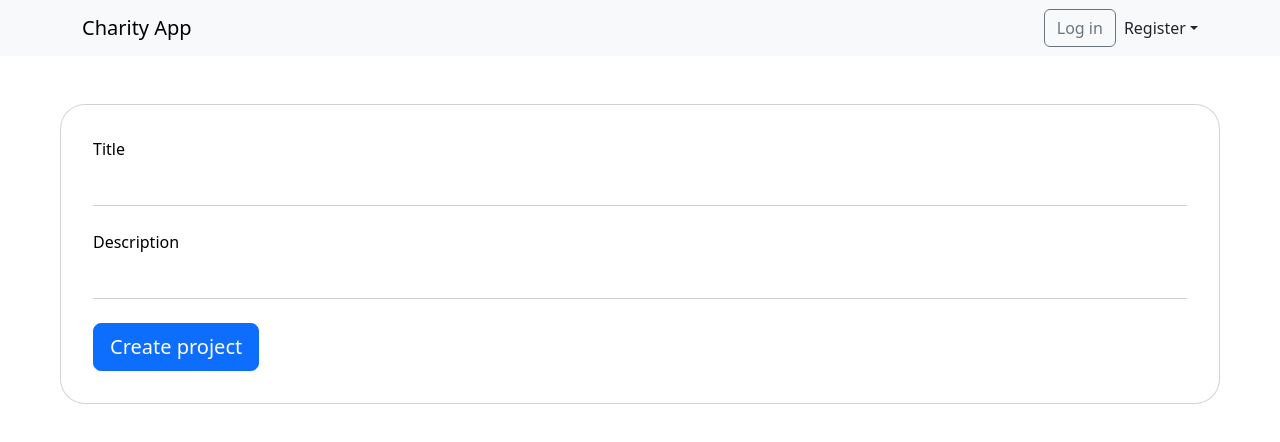
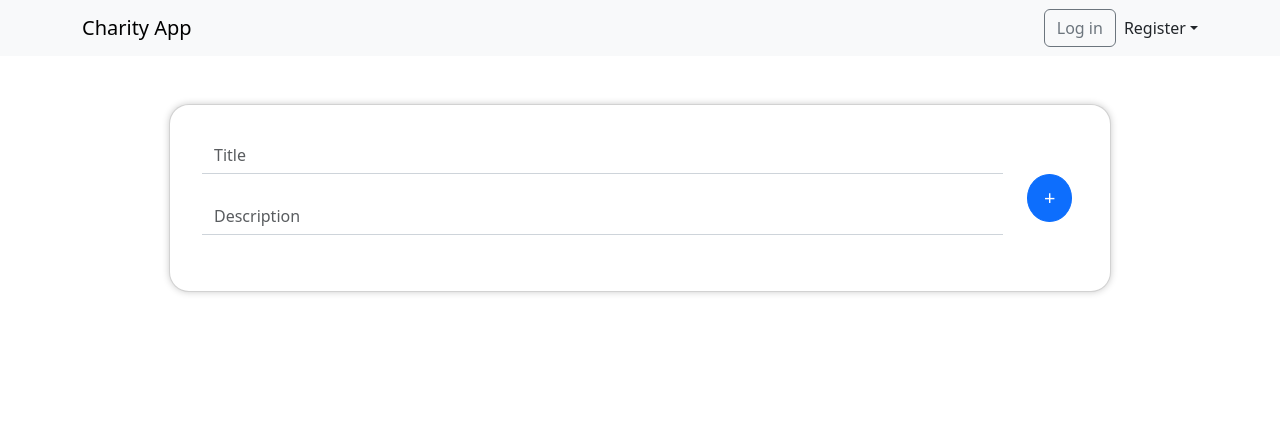
Before and after one commit to rebeccaariss/charity-registry, a React (Create React App) app in the folder react-front-end/: page /profile/1/create-project in a window 1280 px wide. Shown: the top 442 px of the page. Built offline with nearby package versions, Linux system fonts and the light colour scheme.

Commit message:
Modify CreateProject component for cleaner appearance

```diff
--- a/react-front-end/src/components/CreateProject.jsx
+++ b/react-front-end/src/components/CreateProject.jsx
@@ -36,21 +36,24 @@ export function CreateProject() {
   };
 
   return (
-    <Container fluid>
-      <Card className="text-black m-5" style={{ borderRadius: "25px", padding: "1rem" }}>
+    <Container fluid className="d-flex justify-content-center align-items-center">
+      <Card className="text-black m-5" style={{ width: "75%", borderRadius: "20px", padding: "1rem", boxShadow: "0 0 7px #ccc" }}>
         <Card.Body>
           <Form onSubmit={handleFormSubmit}>
-            {/* Organization Information */}
-            <Form.Group className="mb-4">
-              <Form.Label>Title</Form.Label>
-              <Form.Control type="text" id="name" name="name" value={project.name} onChange={handleInputChange} />
-            </Form.Group>
-
-            <Form.Group className="mb-4">
-              <Form.Label>Description</Form.Label>
-              <Form.Control type="text" id="description" name="description" value={project.description} onChange={handleInputChange} />
-            </Form.Group>
-            <Button variant="primary" size="lg" type="submit">Create project</Button>
+            <Row>
+              <Col xs={11}>
+                {/* Organization Information */}
+                <Form.Group className="mb-4">
+                  <Form.Control type="text" placeholder="Title" id="name" name="name" value={project.name} onChange={handleInputChange} />
+                </Form.Group>
+                <Form.Group className="mb-4">
+                  <Form.Control type="text" placeholder="Description" id="description" name="description" value={project.description} onChange={handleInputChange} />
+                </Form.Group>
+              </Col>
+              <Col className="d-flex align-items-center">
+                <Button style={{ borderRadius: "50%" }} variant="primary" size="lg" type="submit">+</Button>
+              </Col>
+            </Row>
           </Form>
         </Card.Body>
       </Card>
```
